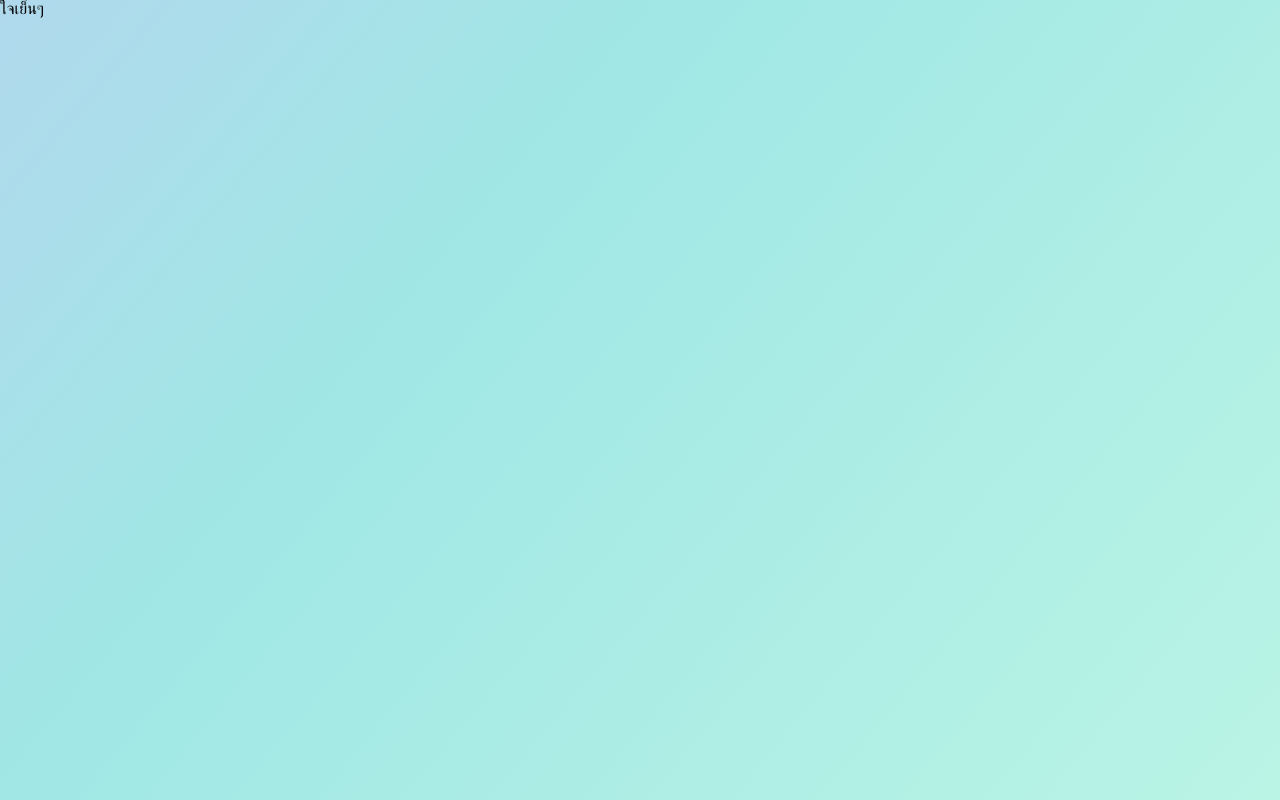
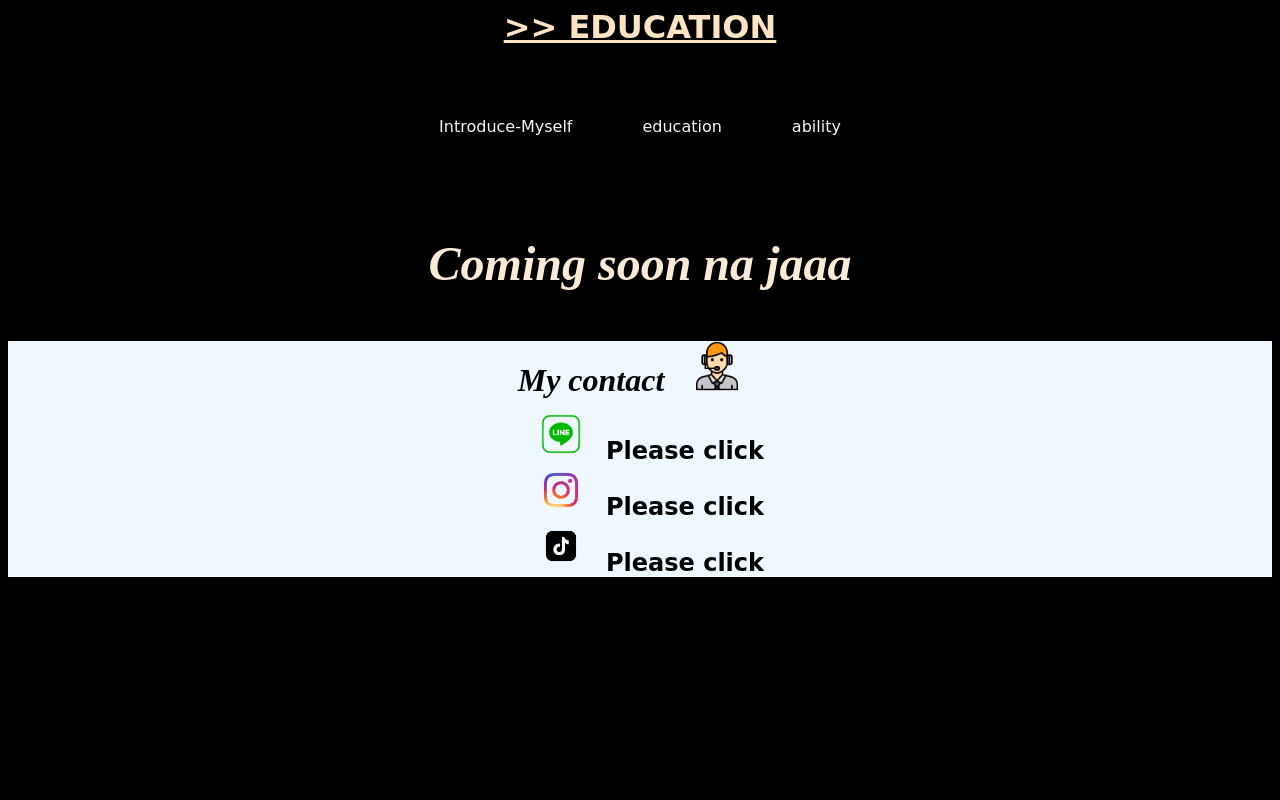
Before and after one commit to pakornfolk/Introduce, a plain HTML site: page education.html in a window 1280 px wide. Drawn offline with Linux system fonts and the light colour scheme.

Commit message:
Update education.html

```diff
--- a/education.html
+++ b/education.html
@@ -1,9 +1,33 @@
 <!DOCTYPE html>
 <html lang="en">
 <head>
-    <link rel="stylesheet" href = "C.css"/>
+    <link rel="stylesheet" href = "e.css"/>
     <title>education</title>
 </head>
 <body>
-    ใจเย็นๆ
+    <header> >> Education </header>
+    <nav>
+            <ul>
+                <li><a href = 'index.html'>Introduce-Myself</a></li>
+                <li><a href = 'education.html'>education</a></li>
+                <li><a href = 'ability.html'>ability</a></li>
+            </ul>
+    </nav>
+    <section>
+        <h1>Coming soon na jaaa</h1>
+    </section>
+    <footer>
+        <section class ="Contact">My contact <img src = "call-center.png"></section>
+
+        <div class="one">
+            <a href="https://line.me/ti/p/FHUSEzSGyT"><img src = line.png >Please click</a>
+        </div>
+        <div class="two">
+            <a href="https://www.instagram.com/10_.pakxrnvm?igsh=cXc2cmxvYnc3MW1w&utm_source=qr"><img src = ig.png >Please click</a>
+        </div>
+        <div class="three">
+            <a href="https://www.tiktok.com/@pakornn_fk?_t=ZS-8zQIGi7TPJ2&_r=1"><img src = tiktok.png alt = "Tiktok">Please click</a>
+        </div>
+    </footer>
+
 </body>
```
